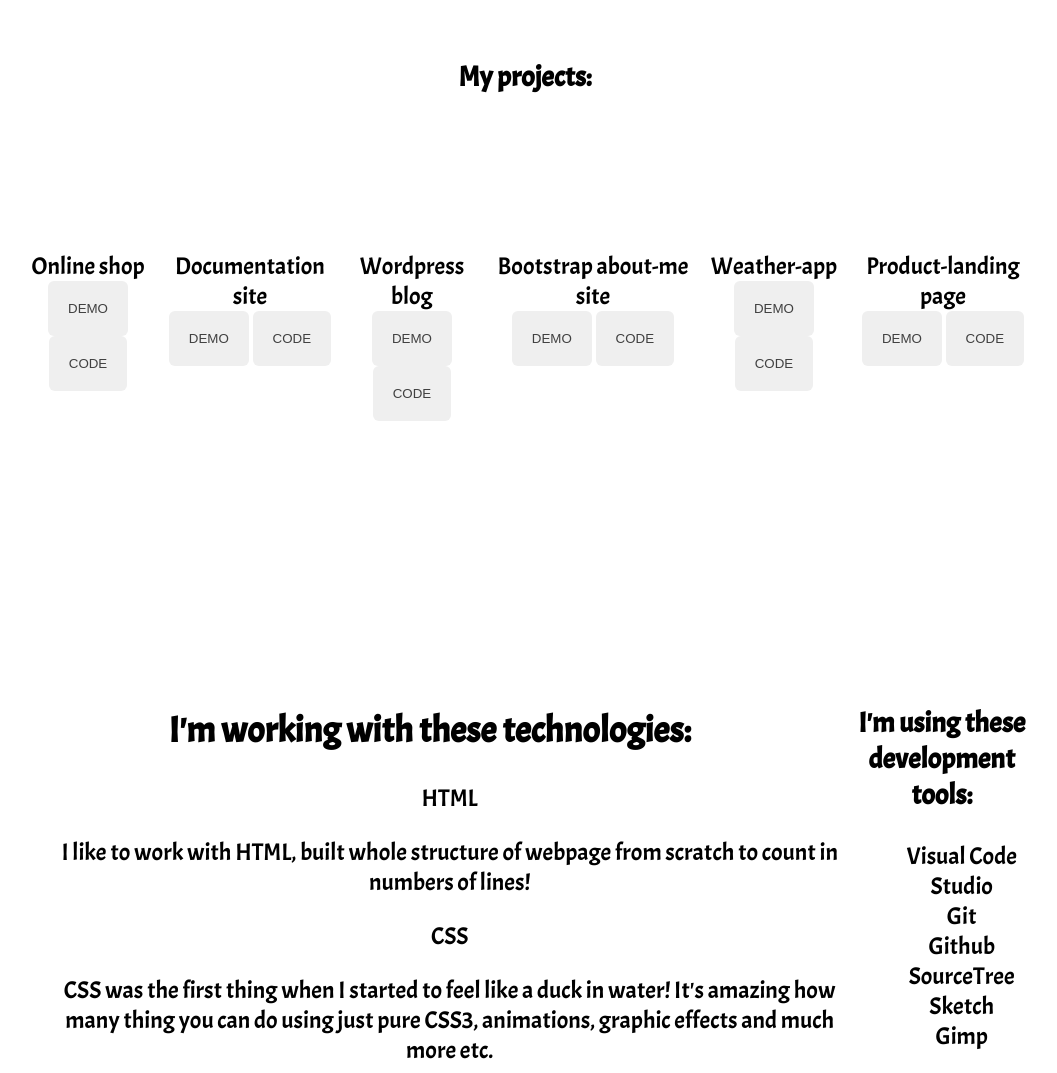
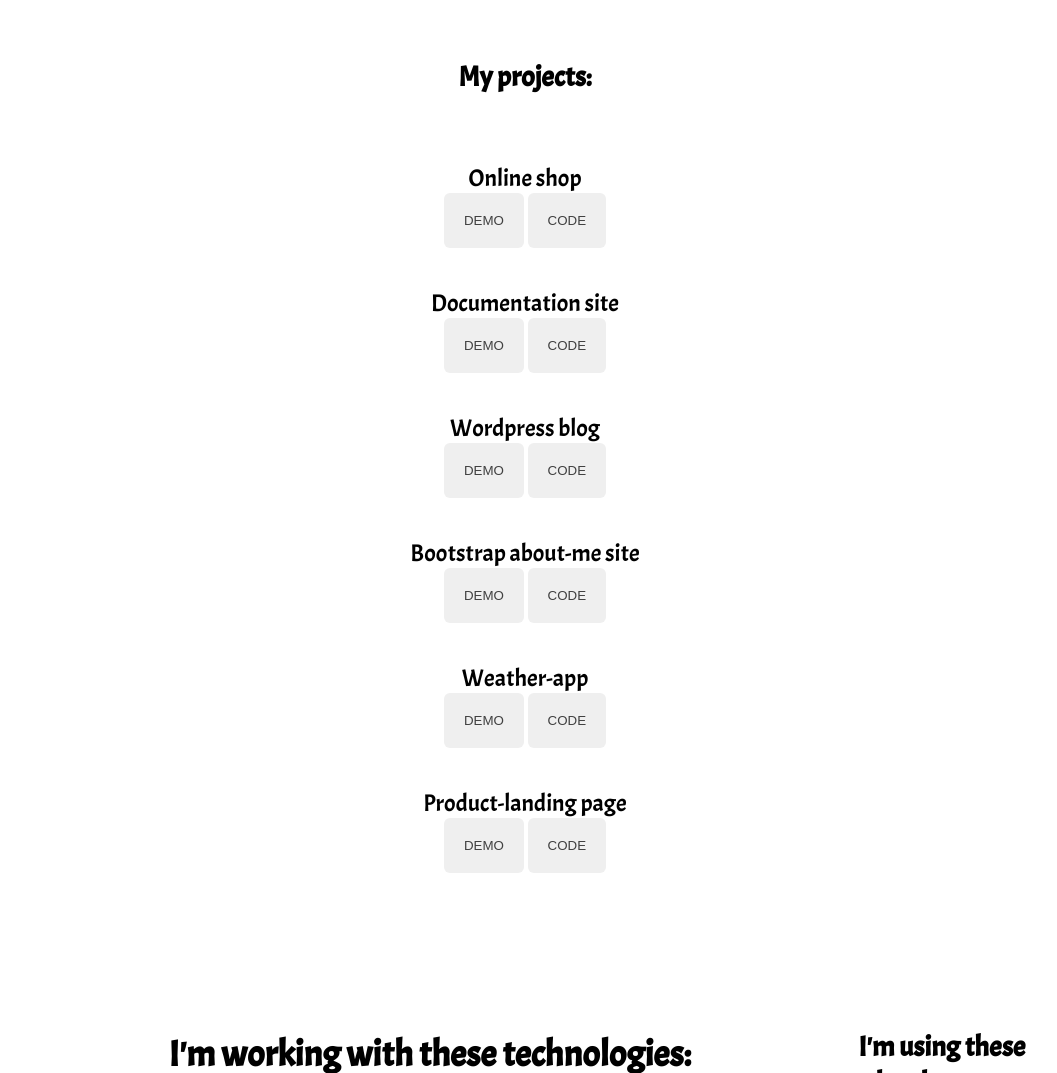
Before and after one commit to 282621/portfolio-site, a plain HTML site: page index.html in a window 1280 px wide. Shown: the part 1400-2473 px from the top of the page, without its empty margins (115-1172 px from the left). Drawn offline with Linux system fonts and the light colour scheme; a script that the page names is missing.

Commit message:
Add files via upload

```diff
--- a/css/styles.css
+++ b/css/styles.css
@@ -24,6 +24,8 @@ a:visited {
 
 /* Class selectors*/
 
+/* Header section styles*/
+
 .header {
     position: fixed;
     font-size: 24px;
@@ -39,6 +41,8 @@ a:visited {
         font-size: 14px;
     }
 }
+
+/* Navbar section styles*/
 
 .nav-bar {
    width: 96vw;
@@ -58,6 +62,7 @@ a:visited {
     padding-left: 5%;
 }
 
+/* Welcome section styles*/
 
 .welcome-section {
     width: 98vw;
@@ -83,7 +88,7 @@ a:visited {
 
 }
 
-
+/* Main section styles*/
 
 .main-section {
     text-align: center;
@@ -94,6 +99,8 @@ a:visited {
     sans-serif;
     background-color: white;
 }
+
+/* About-me section styles*/
 
 .about-me-container {
     display: -webkit-flex;
@@ -113,6 +120,8 @@ a:visited {
         }
 }
 
+/* btn styles*/
+
 .btn-spec {
         border: none;
         color: #404040 !important;
@@ -130,13 +139,25 @@ a:visited {
     letter-spacing: 3px;
 }
 
+/* My projects section styles*/
 
 .my-projects-container {
     display: -webkit-flex;
-    flex-direction: row;
+    flex-direction: column;
     justify-content: space-around;
-    padding: 10%;
 }
+
+.project-example {
+    margin-top: 5vh;
+}
+
+.my-projects-list {
+    display: -webkit-flex;
+    flex-direction: column;
+    justify-content: space-around;
+}
+
+/* My workshop section styles*/
 
 .my-workshop-container {
     display: -webkit-flex;
@@ -145,19 +166,13 @@ a:visited {
     padding: 10%;
 }
 
-.my-projects-list {
-    display: -webkit-flex;
-    flex-direction: column;
-    justify-content: space-around;
-}
+/* Footer section styles*/
 
 .footer-container {
     display: -webkit-flex;
     flex-direction: row;
     justify-content: space-around;
     padding: 10%;
-    /*background-image: url(https://images.unsplash.com/photo-1547628641-ec2098bb5812?ixlib=rb-1.2.1&auto=format&fit=crop&w=1050&q=80);
-    background-size: cover;*/
     background-color: #404040;
 
 }
```
